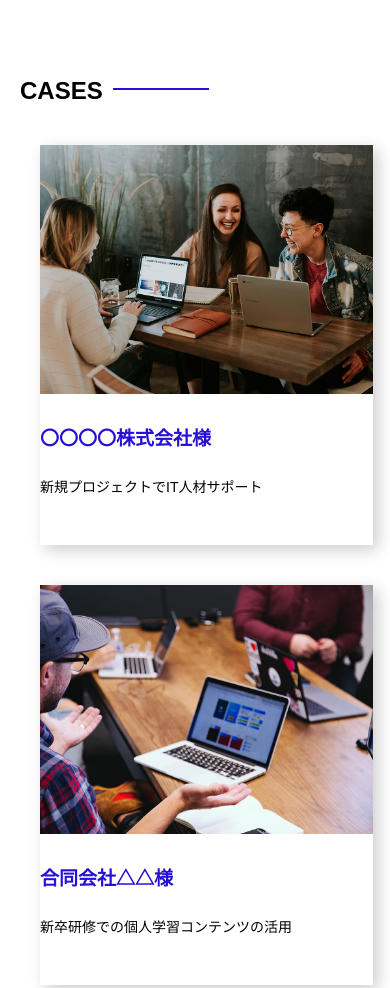
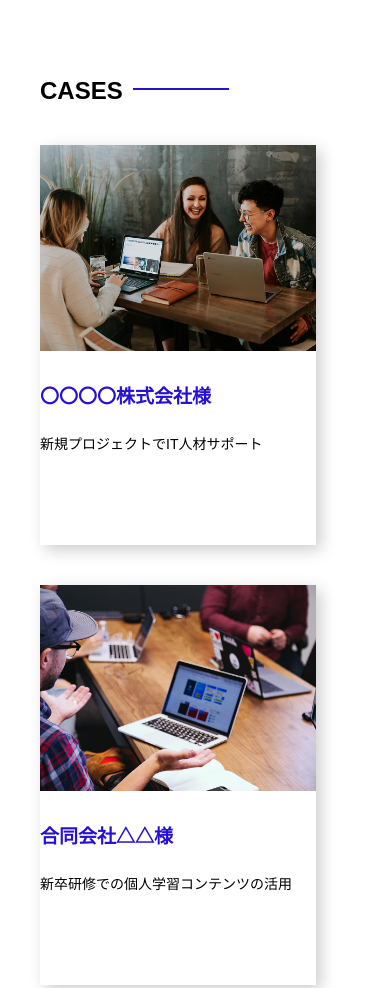
Before and after one commit to makikouhei/html-css-advanced-kadai, a plain HTML site: page kadai-tutorial_output/index.html in a window 390 px wide. Shown: the part 7820-8808 px from the top of the page. Drawn offline with Linux system fonts and the light colour scheme.

Commit message:
kadai-tutorial_output

```diff
--- a/kadai-tutorial_output/style.css
+++ b/kadai-tutorial_output/style.css
@@ -977,14 +977,14 @@ header {
       height: auto;
       position: absolute;
       top: 0;
-      left: 40px;
+      left: 0;
       z-index: 30;
     }
 
     .vision-box > span {
       position: absolute;
       top: 0;
-      left: 40px;
+      left: 0;
       z-index: 31;
       margin-right: 20px;
     }
@@ -1000,7 +1000,7 @@ header {
 
     /* CASES */
     #cases {
-      margin: 40px auto 40px auto;
+      margin: 40px 60px 100px 0;
     }
 
     #cases > ul {
@@ -1011,13 +1011,13 @@ header {
     }
 
     #cases > h2 {
-      margin-left: 20px;
+      margin-left: 40px;
     }
 
     #cases > ul > li {
       position: relative;
       width: 95%;
-      margin:40px 0 40px 0;
+      margin:40px 0px 40px 0;
     }
 
     .case-card {
```
